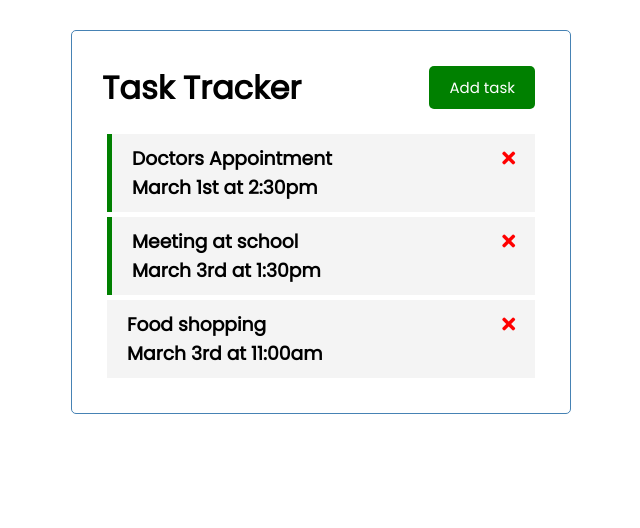
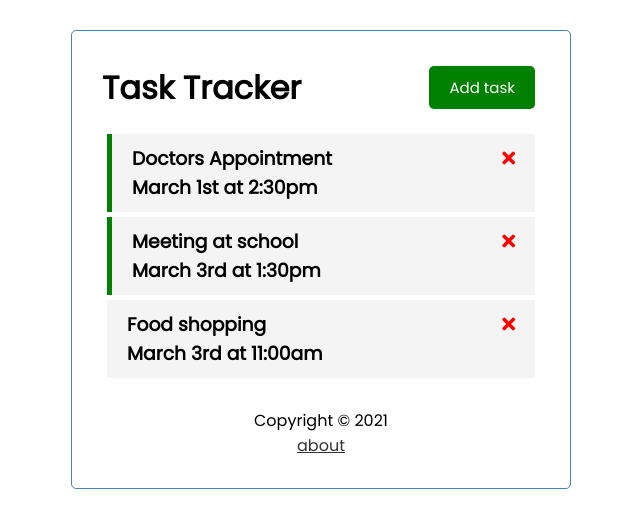
Before and after one commit to SantiagoMC52/vue-course, a Vue app in the folder task-tracker/: page / in a window 1280 px wide. Shown: the top 528 px of the page, without its empty margins (319-959 px from the left). Built offline with nearby package versions, Linux system fonts and the light colour scheme; data requests are answered from the project's data file.

Commit message:
Create footer component

```diff
--- a/task-tracker/src/App.vue
+++ b/task-tracker/src/App.vue
@@ -8,11 +8,13 @@
       <AddTask @add-task="addTask"/>
     </div>
     <Tasks @toggle-reminder="toggleReminder" @delete-task="deleteTask" :tasks="tasks"/>
+    <Footer />
   </div>
 </template>
 
 <script>
 import Header from './components/Header.vue';
+import Footer from './components/Footer.vue';
 import Tasks from './components/Tasks.vue';
 import AddTask from './components/AddTask.vue';
 
@@ -22,6 +24,7 @@
   name: 'App',
   components: {
     Header,
+    Footer,
     Tasks,
     AddTask,
   },
--- /dev/null
+++ b/task-tracker/src/components/Footer.vue
@@ -0,0 +1,18 @@
+<template>
+    <footer>
+        <p>Copyright &copy; 2021</p>
+        <a href="/about">about</a>
+    </footer>
+</template>
+
+<style scoped>
+    a {
+       color:#333;
+    }
+
+    footer {
+        margin-top: 30px;
+        text-align: center;
+    }
+
+</style>
```
